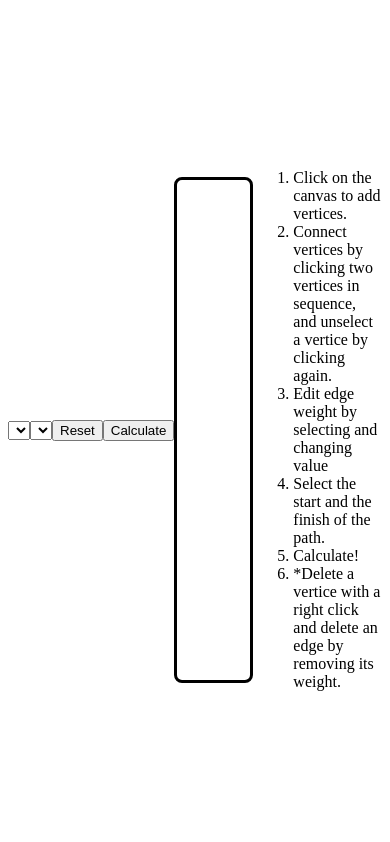
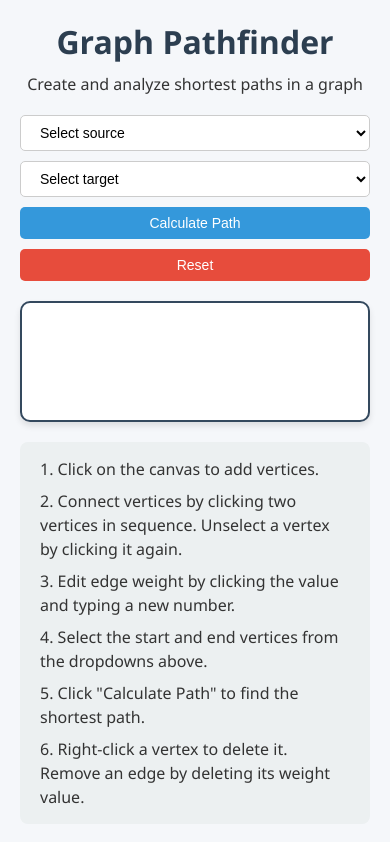
Before and after one commit to smith15973/Graph-Pathfinder, a plain HTML site: page page.html in a window 390 px wide. Drawn offline with Linux system fonts and the light colour scheme.

Commit message:
updated styling

```diff
--- a/page.html
+++ b/page.html
@@ -1,88 +1,176 @@
 <!DOCTYPE html>
 <html lang="en">
-
 <head>
     <meta charset="UTF-8">
     <meta name="viewport" content="width=device-width, initial-scale=1.0">
-    <title>Document</title>
-</head>
+    <title>Graph Visualization</title>
+    <style>
+        * {
+            box-sizing: border-box;
+            margin: 0;
+            padding: 0;
+        }
 
-<style>
         body {
             display: flex;
+            flex-direction: column;
+            align-items: center;
+            height: 100vh;
+            font-family: 'Segoe UI', Tahoma, Geneva, Verdana, sans-serif;
+            background-color: #f5f7fa;
+            padding: 20px;
+            color: #333;
+        }
+
+        .header {
+            width: 100%;
+            margin-bottom: 20px;
+            text-align: center;
+        }
+
+        .header h1 {
+            margin-bottom: 10px;
+            color: #2c3e50;
+        }
+
+        .controls {
+            display: flex;
+            gap: 10px;
+            margin-bottom: 20px;
+            width: 100%;
+            max-width: 600px;
             justify-content: center;
-        align-items: center;
-        position: relative;
-        height: 100vh;
+            flex-wrap: wrap;
+        }
 
+        select, button {
+            padding: 8px 15px;
+            border-radius: 5px;
+            border: 1px solid #ccc;
+            font-size: 14px;
+            background-color: white;
+        }
+
+        button {
+            cursor: pointer;
+            background-color: #3498db;
+            color: white;
+            border: none;
+            transition: background-color 0.3s;
+        }
+
+        button:hover {
+            background-color: #2980b9;
+        }
+
+        #resetButton {
+            background-color: #e74c3c;
+        }
+
+        #resetButton:hover {
+            background-color: #c0392b;
         }
 
         #canvas {
+            border: 2px solid #34495e;
+            border-radius: 10px;
+            width: 600px;
+            height: 600px;
+            position: relative;
+            background-color: white;
+            box-shadow: 0 4px 6px rgba(0, 0, 0, 0.1);
+            margin-bottom: 20px;
+        }
 
-        border: 3px solid black;
+        .instructions {
+            max-width: 600px;
+            background-color: #ecf0f1;
+            padding: 15px 20px;
             border-radius: 8px;
-        width: 500px;
-        height: 500px;
-        position: relative;
+            list-style-position: inside;
+        }
+
+        .instructions li {
+            margin-bottom: 8px;
+            line-height: 1.5;
+        }
+
+        .instructions li:last-child {
+            margin-bottom: 0;
         }
 
         .node {
-        /* border: 2px solid black; */
-        /* height: 50px;
-        width: 50px; */
-        border-radius: 100%;
-        background-color: aqua;
+            border-radius: 50%;
+            background-color: #3498db;
             position: absolute;
             display: flex;
             justify-content: center;
             align-items: center;
-        position-anchor: 2, 2;
             z-index: 100;
-        padding: 0;
-        margin: 0;
+            box-shadow: 0 2px 4px rgba(0, 0, 0, 0.2);
+            color: white;
+            font-weight: bold;
+            cursor: pointer;
+            transition: transform 0.2s, box-shadow 0.2s;
+        }
+
+        .node:hover {
+            transform: scale(1.05);
+            box-shadow: 0 4px 8px rgba(0, 0, 0, 0.3);
         }
 
         .node.selected {
-        border: 3px solid red;
+            border: 3px solid #e74c3c;
+            box-shadow: 0 0 0 4px rgba(231, 76, 60, 0.3);
         }
 
         .node.shortest {
-        border: 3px solid rgb(0, 85, 241);
+            border: 3px solid #2ecc71;
+            background-color: #27ae60;
+            box-shadow: 0 0 0 4px rgba(46, 204, 113, 0.3);
         }
+
         .nodeDistance {
             position: absolute;
-        padding: 0;
-        margin: 0;
             z-index: 1000;
-        justify-content: center;
-        align-items: center;
-        position-anchor: 2, 2;
+            background-color: rgba(255, 255, 255, 0.8);
+            padding: 2px 6px;
+            border-radius: 10px;
+            font-size: 12px;
+            box-shadow: 0 1px 3px rgba(0, 0, 0, 0.2);
         }
 
         .edge {
             z-index: -1;
+            stroke: #7f8c8d;
+            stroke-width: 2;
         }
 
         .edge.shortest {
-        stroke: rgb(0, 85, 241);
+            stroke: #2ecc71;
+            stroke-width: 3;
+            stroke-dasharray: none;
         }
 
         .edge-weight {
             position: absolute;
-        border: 0;
-        /* width: 30px;
-        height: 18px; */
             text-align: center;
-        border: none;
             background: white;
-        font: inherit;
-        color: inherit;
-        pointer-events: auto;
-        padding: 0;
-        margin: 0;
-        z-index: 1;
-        border-radius: 100%;
+            border: 1px solid #bdc3c7;
+            border-radius: 50%;
+            padding: 3px;
+            min-width: 25px;
+            height: 25px;
+            font-size: 12px;
+            z-index: 50;
+            cursor: pointer;
+            box-shadow: 0 1px 2px rgba(0, 0, 0, 0.1);
+        }
 
+        .edge-weight:focus {
+            outline: none;
+            border-color: #3498db;
+            box-shadow: 0 0 0 2px rgba(52, 152, 219, 0.3);
         }
 
         .edge-weight::-webkit-outer-spin-button,
@@ -95,33 +183,53 @@
             -moz-appearance: textfield;
         }
 
+        @media (max-width: 650px) {
+            #canvas {
+                width: 100%;
+                height: 400px;
+            }
+
+            .controls {
+                flex-direction: column;
+                align-items: center;
+            }
+
+            select, button {
+                width: 100%;
+            }
+        }
     </style>
+</head>
+<body>
+    <div class="header">
+        <h1>Graph Pathfinder</h1>
+        <p>Create and analyze shortest paths in a graph</p>
+    </div>
 
-<body>
+    <div class="controls">
+        <select name="sourceSelect" id="sourceSelect">
+            <option value="" disabled selected>Select source</option>
+        </select>
+        <select name="targetSelect" id="targetSelect">
+            <option value="" disabled selected>Select target</option>
+        </select>
+        <button type="button" id="calculateShortestPathButton">Calculate Path</button>
+        <button type="button" id="resetButton">Reset</button>
+    </div>
 
-</body>
+    <div id="canvas" oncontextmenu="return false;">
+        <svg id="lineCanvas" style="position: absolute; top: 0; left: 0; width: 100%; height: 100%; pointer-events: none;"></svg>
+    </div>
 
-<select name="sourceSelect" id="sourceSelect"></select>
-<select name="targetSelect" id="targetSelect"></select>
-<button type="button" id="resetButton">Reset</button>
-<button type="button" id="calculateShortestPathButton">Calculate</button>
-<div id="canvas" oncontextmenu="return false;" style="position: relative; width: 600; height: 600;">
-    <svg id="lineCanvas"
-        style="position: absolute; top: 0; left: 0; width: 100%; height: 100%; pointer-events: none;"></svg>
-</div>
-<ol>
+    <ol class="instructions">
         <li>Click on the canvas to add vertices.</li>
-    <li>Connect vertices by clicking two vertices in sequence, and unselect a vertice by clicking again.</li>
-    <li>Edit edge weight by selecting and changing value</li>
-    <li>Select the start and the finish of the path.</li>
-    <li>Calculate!</li>
-    <li>*Delete a vertice with a right click and delete an edge by removing its weight.</li>
+        <li>Connect vertices by clicking two vertices in sequence. Unselect a vertex by clicking it again.</li>
+        <li>Edit edge weight by clicking the value and typing a new number.</li>
+        <li>Select the start and end vertices from the dropdowns above.</li>
+        <li>Click "Calculate Path" to find the shortest path.</li>
+        <li>Right-click a vertex to delete it. Remove an edge by deleting its weight value.</li>
     </ol>
 
-
-
-
-
     <script type="module" src="Canvas.js"></script>
-
+</body>
 </html>
```
Lines whose indentation alone changed are shown as unchanged.
